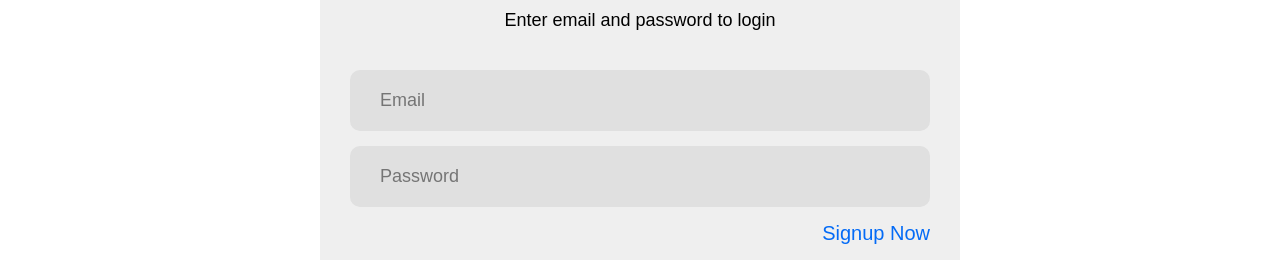
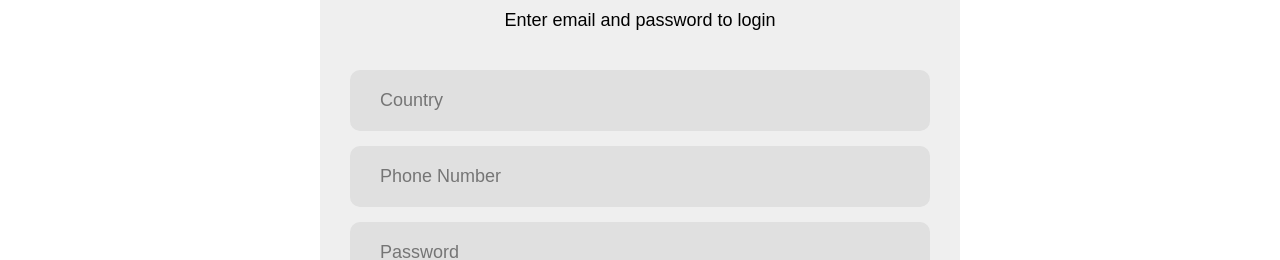
Before and after one commit to amalkanil1999/airbnb, a React (Create React App) app: page /login in a window 1280 px wide. Shown: the part 263-523 px from the top of the page. Built offline with nearby package versions, Linux system fonts and the light colour scheme.

Commit message:
api login completed

```diff
--- a/package.json
+++ b/package.json
@@ -6,6 +6,7 @@
     "@testing-library/jest-dom": "^5.17.0",
     "@testing-library/react": "^13.4.0",
     "@testing-library/user-event": "^13.5.0",
+    "axios": "^1.6.7",
     "framer-motion": "^11.0.6",
     "react": "^18.2.0",
     "react-dom": "^18.2.0",
--- a/src/App.js
+++ b/src/App.js
@@ -1,5 +1,5 @@
 import logo from "./logo.svg";
-import React, { useState } from "react";
+import React, { useEffect, useState } from "react";
 
 import { BrowserRouter as Router, Routes, Route } from "react-router-dom";
 import styled from "styled-components";
@@ -15,7 +15,26 @@ import Login from "./components/screens/login/Login";
 import PrivateRoutes from "./components/utils/PrivateRoutes";
 import SignupPage from "./components/screens/signup/SignupPage";
 
+export const UserContext = React.createContext();
+
 function App() {
+  const [userData, setUserData] = useState({});
+  const [loading, setLoading] = useState(true);
+  const updateUserData = (action) =>{
+    switch(action.type){
+      case "LOGIN":
+        setUserData(action.payload);
+        break;
+      default:
+        break;
+    }
+}
+  useEffect(() => {
+    const storedUserData = JSON.parse(localStorage.getItem("user_data"));
+    setUserData(storedUserData);
+    setLoading(false);
+  }, []);
+
   const [showFilter, setShowFilter] = useState(false);
   const [openSignup, setOpenSignup] = useState(false);
   const toggleFilter = () => {
@@ -24,8 +43,9 @@ function App() {
   const toggleSignup = () => {
     setOpenSignup(!openSignup);
   };
-  return (
+  return loading? (<div>Loading</div>) : (
     <>
+      <UserContext.Provider value={{userData,updateUserData}}>
       <Router>
         <HeaderTop
           showFilter={showFilter}
@@ -34,10 +54,11 @@ function App() {
           toggleFilter={toggleFilter}
         />
         <Routes>
+        <Route path="/login" element={<Login />} />
 
           <Route element={<PrivateRoutes />} >
           <Route
-            path="/"
+            path="/home"
             element={
               <Cards
                 showFilter={showFilter}
@@ -47,14 +68,15 @@ function App() {
             }
           />
 
-          <Route path="/experiences" element={<Experiances />} />
+              <Route path="/experiences" element={<Experiances />} />
+              <Route path="/signup" element={<SignupPage />} />
           </Route>
-          <Route path="/login" element={<Login />} />
-          <Route path="/signup" element={<SignupPage />} />
+
         </Routes>
       </Router>
       <FilterPop trigger={showFilter} setTrigger={setShowFilter} />
-      <SignUp trigger={openSignup} setTrigger={setOpenSignup}></SignUp>
+        <SignUp trigger={openSignup} setTrigger={setOpenSignup}></SignUp>
+        </UserContext.Provider>
     </>
   );
 }
--- /dev/null
+++ b/src/axiosConfig.js
@@ -0,0 +1 @@
+export const BASE_URL = "https://grolius-api.talrop.works/"
--- a/src/components/includes/Header/HeaderTop.js
+++ b/src/components/includes/Header/HeaderTop.js
@@ -1,4 +1,4 @@
-import React, { useState } from "react";
+import React, { useState, useContext , useEffect} from "react";
 import styled from "styled-components";
 import { Link, NavLink } from "react-router-dom";
 
@@ -6,11 +6,31 @@ import { Helmet } from "react-helmet";
 
 import Popup from "../modals/popup/Popup";
 
+import { UserContext } from "../../../App";
+import axios from "axios";
+import { BASE_URL } from "../../../axiosConfig";
+
 function HeaderTop({ toggleSignup, toggleFilter, openSignup }) {
   const [openPopup, setopenPopup] = useState(false);
   const [checkButtonsVisible, setCheckButtonsVisible] = useState(true);
   const [activeNavItem, setActiveNavItem] = useState("stays");
-
+  const [user,setUser]= useState("")
+  const { userData, updateUserData } = useContext(UserContext);
+  useEffect(() => {
+    if (userData?.access) {
+      axios
+        .get(`${BASE_URL}api/v1/users/profile/`, {
+          headers: {
+            Authorization: `Bearer ${userData?.access}`,
+          },
+        })
+        .then((response) => {
+          console.log(response.data.data);
+          setUser(response.data.data.full_name);
+          console.log(userData)
+        });
+    }
+  }, [userData, updateUserData]);
   const handleNavItemClick = (item) => {
     setActiveNavItem(item);
   };
@@ -18,6 +38,8 @@ function HeaderTop({ toggleSignup, toggleFilter, openSignup }) {
   const toggleCheckButtons = () => {
     setCheckButtonsVisible((prev) => !prev);
   };
+
+
   return (
     <BonusWrapper>
       <Helmet>
@@ -76,7 +98,8 @@ function HeaderTop({ toggleSignup, toggleFilter, openSignup }) {
                   />
                 </GlobeIcon>
               </LinkIcon>
-              <SignButton onClick={() => setopenPopup(true)}>
+              {user ? (<Span>{user}</Span>): (<SignButton onClick={() => setopenPopup(true)}>
+
                 <HamDiv>
                   <Hamburger
                     src={
@@ -95,11 +118,12 @@ function HeaderTop({ toggleSignup, toggleFilter, openSignup }) {
                     alt="user"
                   />
                 </UserDiv>
-              </SignButton>
+              </SignButton>)}
+
             </Right>
             <Last>
               <SnavLink
-                to="/"
+                to="/home"
                 isActive={activeNavItem === "stays"}
                 onClick={() => handleNavItemClick("stays")}
               >
--- a/src/components/includes/modals/popup/SignUp.js
+++ b/src/components/includes/modals/popup/SignUp.js
@@ -1,5 +1,7 @@
 import React ,{useRef} from "react";
 import { styled } from "styled-components";
+import axios from "axios";
+
 
 function SignUp(props) {
   return props.trigger ? (
--- a/src/components/screens/cards/_components/main/Main.js
+++ b/src/components/screens/cards/_components/main/Main.js
@@ -10,6 +10,7 @@ function Main({ toggleFilter }) {
   const handleToggle = () => {
     setToggled(!toggled);
   };
+
   return (
 
     <Wrapper filterPopOpen={filterPopOpen}>
--- a/src/components/screens/login/Login.js
+++ b/src/components/screens/login/Login.js
@@ -1,16 +1,54 @@
-import React, { useState } from "react";
-import { NavLink } from "react-router-dom";
+import React, { useState, useEffect , useContext} from "react";
+import { NavLink, useNavigate } from "react-router-dom";
 import styled from "styled-components";
-
+import axios from "axios";
+import { BASE_URL } from "../../../axiosConfig";
+import { UserContext } from "../../../App";
 
 const Login = () => {
-  const [username, setUsername] = useState("");
+  const [country, setCountry] = useState("");
+  const [phone, setPhone] = useState("");
   const [password, setPassword] = useState("");
   const [message, setMessage] = useState("");
-
+  const navigate = useNavigate();
+  const {updateUserData } = useContext(UserContext);
   const handleSubmit = (e) => {
     e.preventDefault();
     setMessage("");
+    axios.post(`${BASE_URL}api/v1/users/student/login/`, { country, phone, password })
+      .then((response) => {
+        let data = response.data;
+        if (data.status_code === 6000) {
+          localStorage.setItem("user_data", JSON.stringify(data.data))
+          updateUserData({ type: "LOGIN",payload: data.data});
+          navigate("/home")
+          console.log("success")
+        }
+        else {
+          console.log(data);
+          const errors = data.data.errors;
+          let errorMessage = "";
+
+          if (errors) {
+            for (const key in errors) {
+              const errorArray = errors[key];
+              if (Array.isArray(errorArray) && errorArray.length > 0) {
+                errorMessage = `${key}: ${errorArray[0]}`;
+                break;
+              }
+            }
+          } else if (data.message) {
+            errorMessage = data.message;
+          } else {
+            errorMessage = "Unknown error occurred";
+            console.log(data.message)
+          }
+          setMessage(errorMessage);
+        }
+      })
+      .catch((error) => {
+
+    })
   };
 
   return (
@@ -19,12 +57,20 @@ const Login = () => {
         <LoginHeading>Login to your Account</LoginHeading>
         <LoginInfo>Enter email and password to login</LoginInfo>
         <Form onSubmit={handleSubmit}>
+        <InputContainer>
+            <TextInput
+              onChange={(e) => setCountry(e.target.value)}
+              value={country}
+              type="country"
+              placeholder="Country"
+            />
+          </InputContainer>
           <InputContainer>
             <TextInput
-              onChange={(e) => setUsername(e.target.value)}
-              value={username}
-              type="email"
-              placeholder="Email"
+              onChange={(e) => setPhone(e.target.value)}
+              value={phone}
+              type="number"
+              placeholder="Phone Number"
             />
           </InputContainer>
           <InputContainer>
--- a/src/components/screens/signup/SignupPage.js
+++ b/src/components/screens/signup/SignupPage.js
@@ -1,6 +1,8 @@
 import React, { useState } from "react";
 import styled from "styled-components";
 import { Link, NavLink } from "react-router-dom";
+import axios from "axios";
+
 
 const Signup = () => {
   const [username, setUsername] = useState("");
@@ -11,7 +13,7 @@ const Signup = () => {
   const handleSubmit = (e) => {
     e.preventDefault();
     setMessage("");
-    // Handle form submission logic here
+
   };
 
   return (
--- a/src/components/utils/PrivateRoutes.js
+++ b/src/components/utils/PrivateRoutes.js
@@ -2,9 +2,9 @@ import React from "react";
 import { Outlet, Navigate } from "react-router-dom";
 
 function PrivateRoutes() {
-  let auth = { token: true };
+  const user_data = localStorage.getItem("user_data")
   return (
-    auth.token ? <Outlet /> : <Navigate to="/login" />
+    user_data ? <Outlet />  :   <Navigate to="/login" />
   )
 }
 
```
Also changed, not shown: 1 other file (tests, documents, lock files or other folders).
